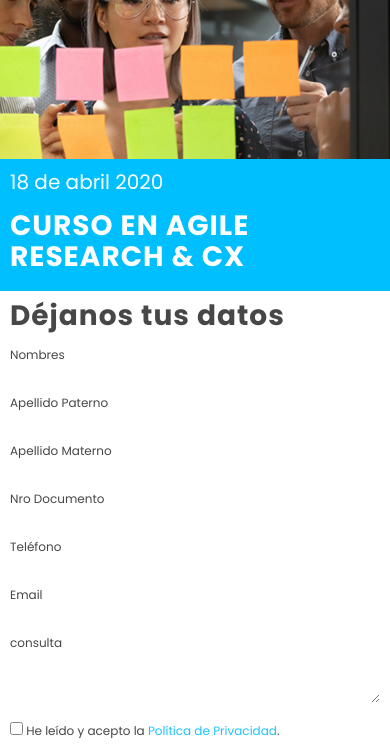
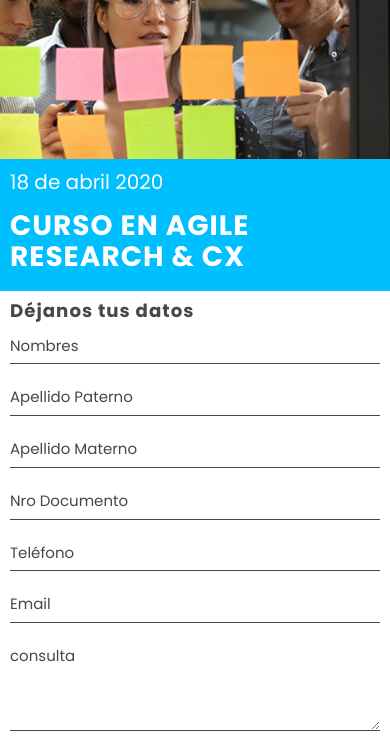
Before and after one commit to crissanis/html3, a plain HTML site: page index.html in a window 390 px wide. Shown: the part 92-837 px from the top of the page. Drawn offline with Linux system fonts and the light colour scheme.

Commit message:
actualizando movile

```diff
--- a/css/main.css
+++ b/css/main.css
@@ -1371,6 +1371,9 @@ span.form-pie {
 }
 
 @media (max-width: 767px){
+  .form-wrapper h4 {
+    font-size: 1.3em;
+}
   .form-control:focus{color:#000;}
   .form-wrapper {
     background: #fff;
@@ -1378,7 +1381,7 @@ span.form-pie {
     color: #333;
 
 }
-.form-control{color:#333}
+.form-control{color:#333;font-size: 15px;border-color: #333;}
 .form-control::-webkit-input-placeholder{color:#333;opacity:1}
 .form-control:-ms-input-placeholder{color:#333;opacity:1}
 .form-control::placeholder{color:#333;opacity:1}
```
